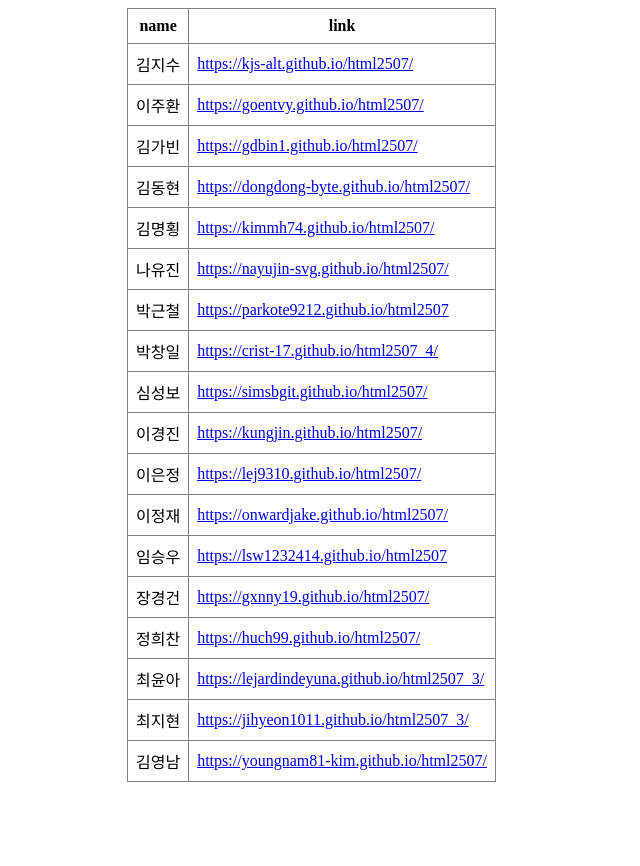
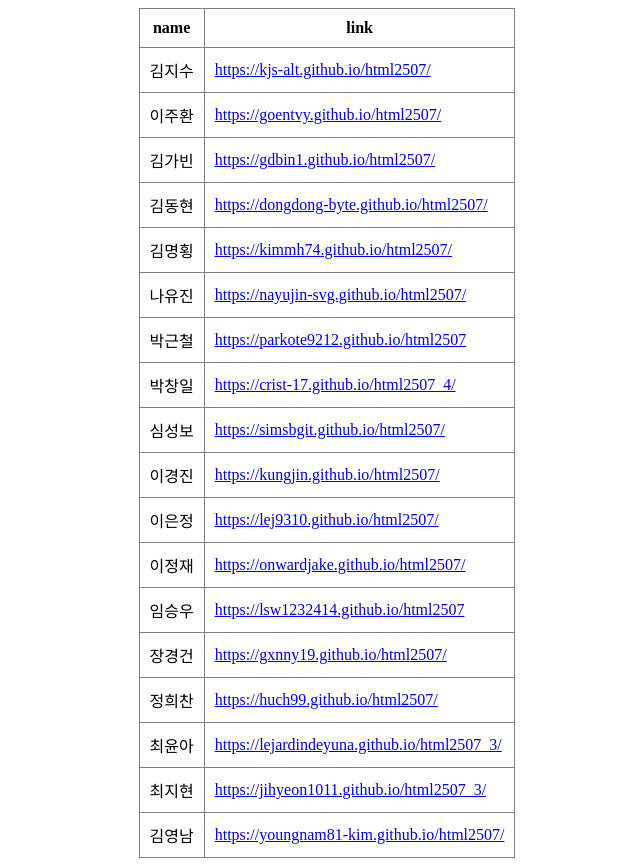
Before and after one commit to skc4365/web2507, a plain HTML site: page index.html in a window 1280 px wide. Shown: the whole page, without its empty margins (313-953 px from the left). Before the commit the page ends 800 px from the top, so only its background shows below. Drawn offline with Linux system fonts and the light colour scheme.

Commit message:
여백수정

```diff
--- a/index.html
+++ b/index.html
@@ -6,8 +6,13 @@
     <meta name="viewport" content="width=device-width, initial-scale=1.0">
     <title>AI FullStack 교육생 링크</title>
     <style>
-        #tableContainer{
-            width: 400px;
+        #tableContainer {
+            width: 100%;
+
+            margin: 0 auto;
+        }
+
+        table {
             margin: 0 auto;
         }
     </style>
--- a/st.js
+++ b/st.js
@@ -23,7 +23,7 @@ function createTable(data) {
     }
 
     const table = document.createElement('table');
-    table.border = '1';
+    table.border = '1px';
     table.style.borderCollapse = 'collapse';
 
     // 테이블 헤더 생성
@@ -34,7 +34,7 @@ function createTable(data) {
         headers.forEach(header => {
             const th = document.createElement('th');
             th.textContent = header;
-            th.style.padding = '8px';
+            th.style.padding = '10px';
             headerRow.appendChild(th);
         });
 
@@ -48,7 +48,7 @@ function createTable(data) {
         // 객체의 키와 값을 순회
         Object.keys(item).forEach((key, index) => {
             const td = document.createElement('td');
-            td.style.padding = '8px';
+            td.style.padding = '10px';
 
             // 두 번째 컬럼(인덱스 1)인 경우 a 태그로 생성
             if (index === 1) {
```
